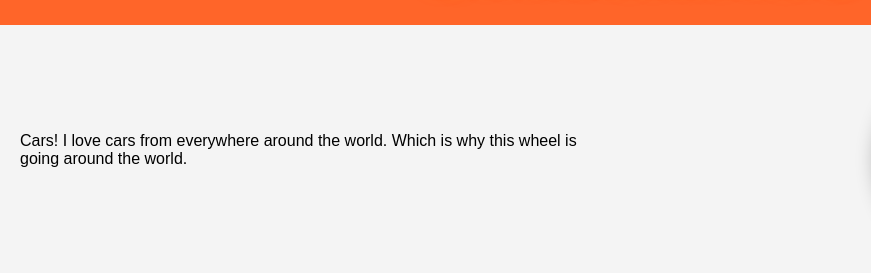
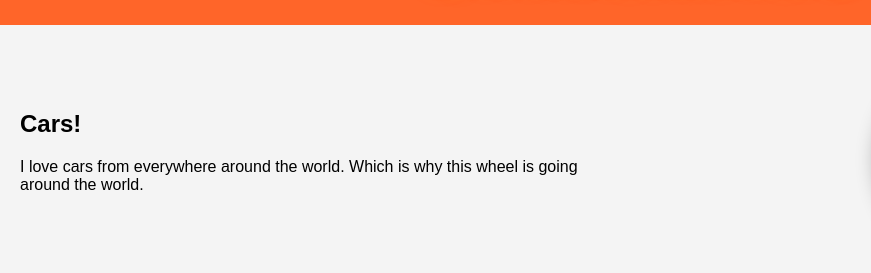
Before and after one commit to Hardik-V/Devsoc-trainee, a plain HTML site: page index.html in a window 1280 px wide. Shown: the part 397-670 px from the top of the page, 0-871 px from the left. Drawn offline with Linux system fonts and the light colour scheme.

Commit message:
Update index.html

```diff
--- a/index.html
+++ b/index.html
@@ -25,7 +25,8 @@
 
     <section class="interests">
         <div class="interests-text">
-            <p>Cars! I love cars from everywhere around the world. Which is why this wheel is going around the world.</p>
+            <h2>Cars!</h2>
+            <p>I love cars from everywhere around the world. Which is why this wheel is going around the world.</p>
         </div>
         <div class="car-container">
             <img src="https://images.unsplash.com/photo-1570477885232-ed50f68ef274?q=80&w=1470&auto=format&fit=crop&ixlib=rb-4.0.3&ixid=M3wxMjA3fDB8MHxwaG90by1wYWdlfHx8fGVufDB8fHx8fA%3D%3D" alt="Car" class="car">
```
